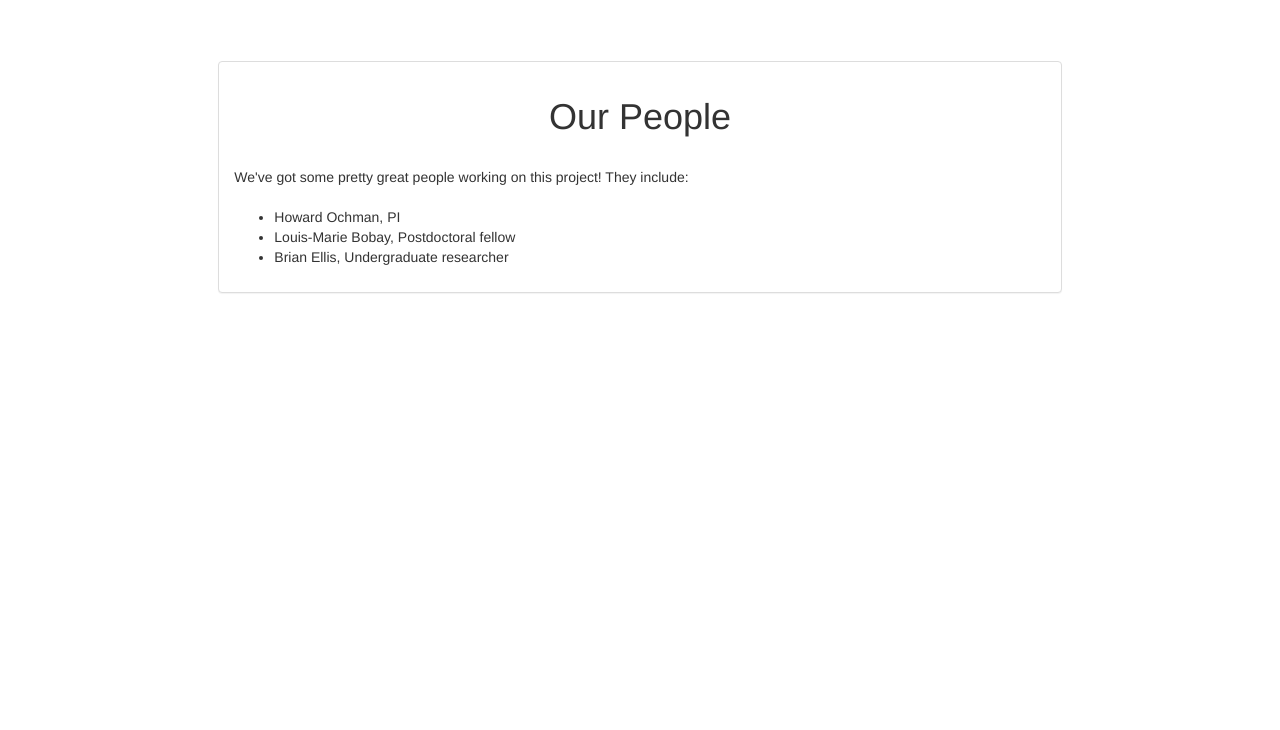
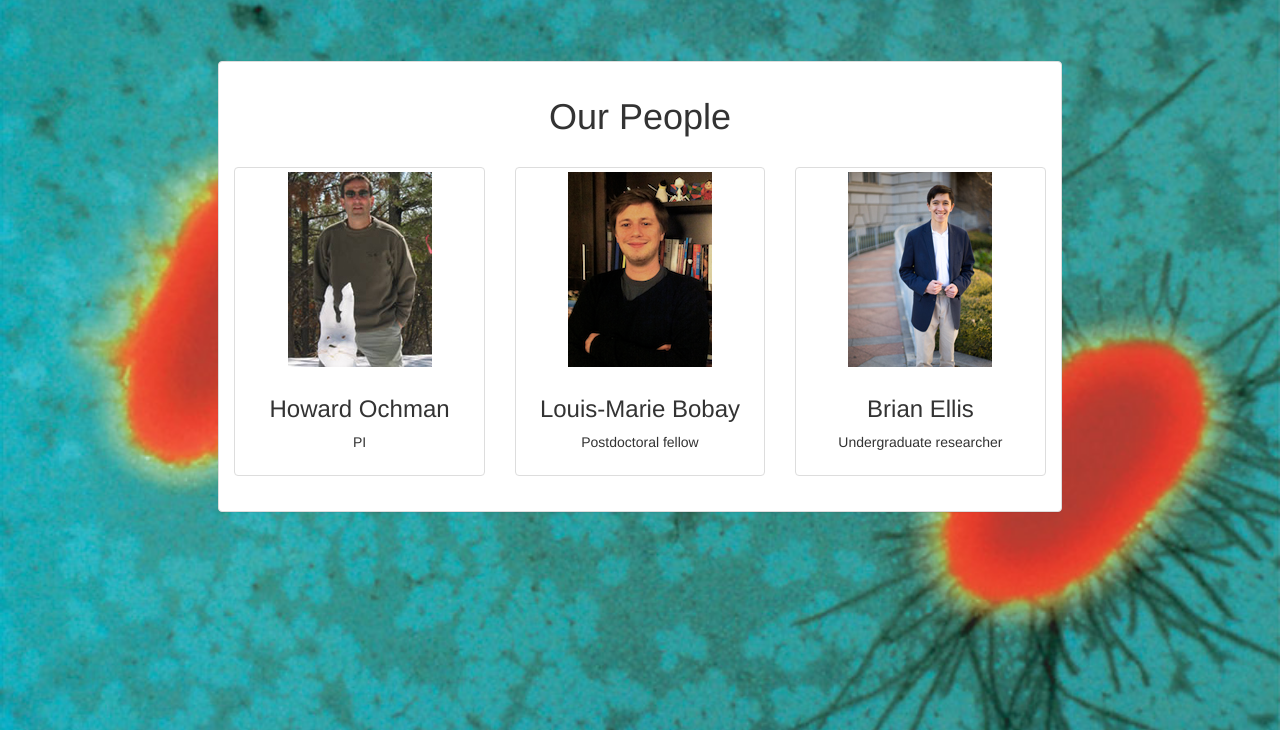
Before and after one commit to Bobay-Ochman/ConSpeciFix-Website, a website: page app/index.html at #!/people in a window 1280 px wide. Shown: the part 70-800 px from the top of the page. Drawn offline with nearby package versions, Linux system fonts and the light colour scheme.

Commit message:
works now, plus we have pictures

```diff
--- a/app/home/home.js
+++ b/app/home/home.js
@@ -78,7 +78,7 @@ angular.module('myApp.home', ['ngRoute'])
         var fd = new FormData()
         console.log($scope.files)
         for (var i in $scope.files) {
-            fd.append("uploadedFile", $scope.files[i])
+            fd.append("uploadedFile", $scope.files[i],$scope.files[i].name)
         }
         $scope.emailAtSubmit = $scope.email
         fd.append("email",$scope.email)
--- a/app/people/people.html
+++ b/app/people/people.html
@@ -2,15 +2,40 @@
 
 <H1><center>Our People</center></H1>
 <br>
-We've got some pretty great people working on this project! They include:
-<br>
-<br>
-<ul><li>
-Howard Ochman, PI</li>
-<li>
-Louis-Marie Bobay, Postdoctoral fellow
-</li>
-<li>
-Brian Ellis, Undergraduate researcher
-</li>
-</ul>
+
+
+<div class="row">
+  <div class="col-sm-6 col-md-4">
+    <div class="thumbnail">
+      <img src="res/ochman2.jpg" alt="Howard Ochman, PI">
+      <div class="caption">
+	    <center>
+        <h3>Howard Ochman</h3>
+        <p>PI</p>
+        </center>
+      </div>
+    </div>
+  </div>
+  <div class="col-sm-6 col-md-4">
+    <div class="thumbnail">
+      <img src="res/louis-marie.png" alt="Louis-Marie Bobay, Postdoctoral fellow">
+      <div class="caption">
+        <center>
+        <h3>Louis-Marie Bobay</h3>
+        <p>Postdoctoral fellow</p>
+      	</center>
+      </div>
+    </div>
+  </div>
+  <div class="col-sm-6 col-md-4">
+    <div class="thumbnail">
+      <img src="res/brian2.jpg" alt="Brian Ellis, Undergraduate researcher">
+      <div class="caption">
+        <center>
+        <h3>Brian Ellis</h3>
+        <p>Undergraduate researcher</p>
+      	</center>
+      </div>
+    </div>
+  </div>
+</div>
--- a/app/webApp.css
+++ b/app/webApp.css
@@ -2,7 +2,10 @@
 
 body {
   height: 100%;
-  background-color: #4791D2;
+  background-image: url("res/Conjugation.jpg");
+  background-size: cover;
+  background-repeat: no-repeat;
+  background-attachment: fixed;
   position: relative;
   margin-top:
   padding-bottom: 6rem;
```
Also changed, not shown: app/process/process.html (+3 -0 lines), app/res/Conjugation.jpg (added), app/res/brian2.jpg (added), app/res/ochman2.jpg (added), 2 other files.
